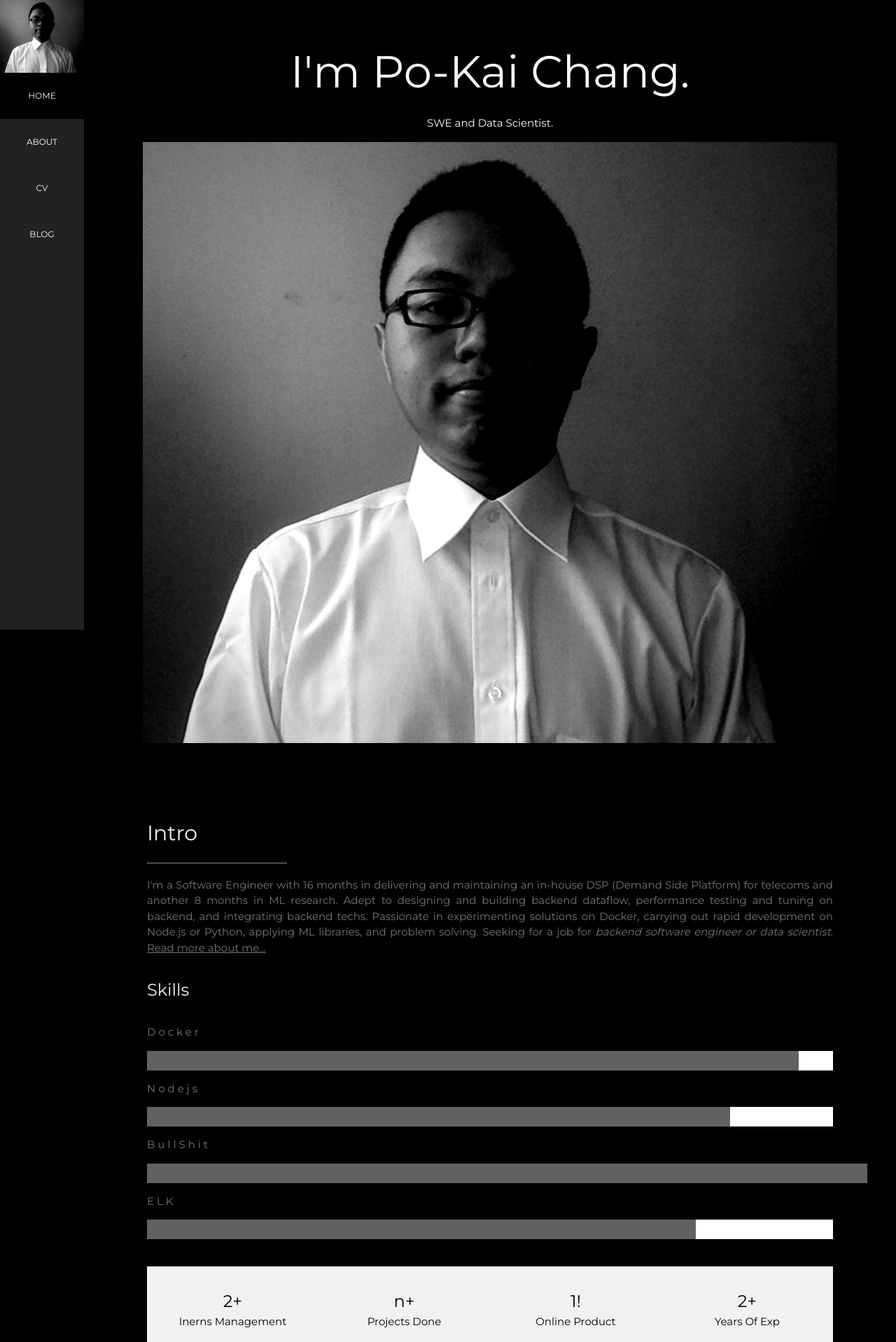
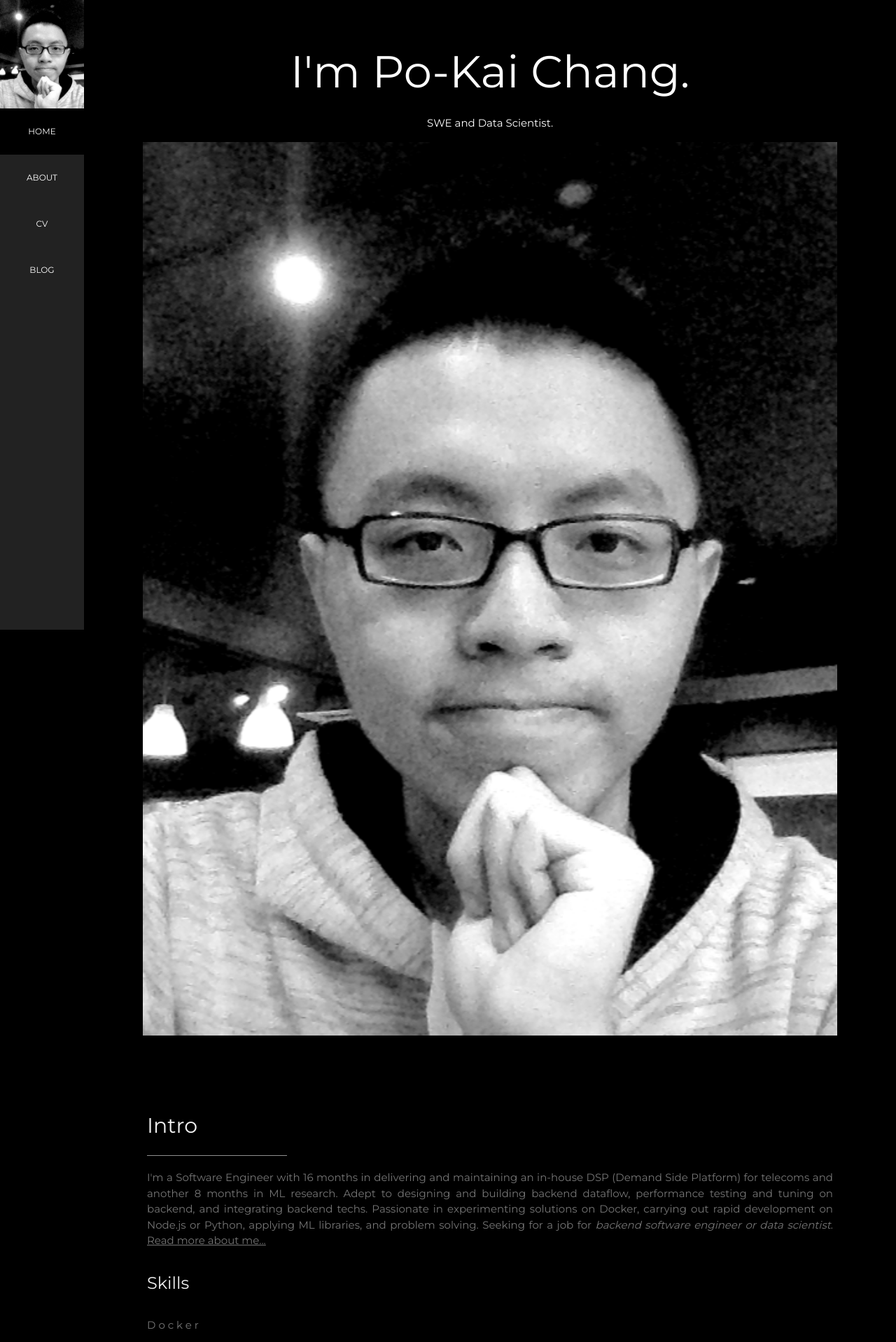
Before and after one commit to LplusKira/LplusKira.github.io, a Jekyll site: the page built from index.html, in a window 1280 px wide. Shown: the top 1918 px of the page at 70% size. Built offline with Jekyll 4.4.1, drawn with Linux system fonts in a browser that asks for light colours.

Commit message:
OK, since my sis said I got a psych avatar previously -- hopefully this avatar would make me like a normal guy

```diff
--- a/_layouts/default.html
+++ b/_layouts/default.html
@@ -53,7 +53,7 @@ body, h1,h2,h3,h4,h5,h6 {font-family: "Montserrat", sans-serif}
 - Hidden on small screens -->
 <nav class="w3-sidebar w3-bar-block w3-small w3-hide-small w3-center">
   <!-- Avatar image in top left corner -->
-  <img src="https://raw.githubusercontent.com/LplusKira/LplusKira.github.io/master/images/hanhanMan.jpg" style="width:100%">
+  <img src="/images/hanhanMan2.png" style="width:100%">
   <a href="#" class="w3-bar-item w3-button w3-padding-large w3-black">
     <!-- <i class="fa fa-home w3-xxlarge"></i> -->
     <i class="TODO class"></i>
@@ -94,7 +94,7 @@ body, h1,h2,h3,h4,h5,h6 {font-family: "Montserrat", sans-serif}
   <header class="w3-container w3-padding-32 w3-center w3-black" id="home">
     <h1 class="w3-jumbo"><span class="w3-hide-small">I'm</span> Po-Kai Chang.</h1>
     <p>SWE and Data Scientist.</p>
-    <img src="https://github.com/LplusKira/LplusKira.github.io/raw/master/images/hanhanMan.jpg" alt="boy" class="w3-image" width="992" height="1108">
+    <img src="/images/hanhanMan2.png" alt="boy" class="w3-image" width="992" height="1108">
   </header>
 
   <!-- About Section -->
```
Also changed, not shown: _posts/2017-12-08-soqqr.md (+1 -0 lines), images/hanhanMan2.png (added).
